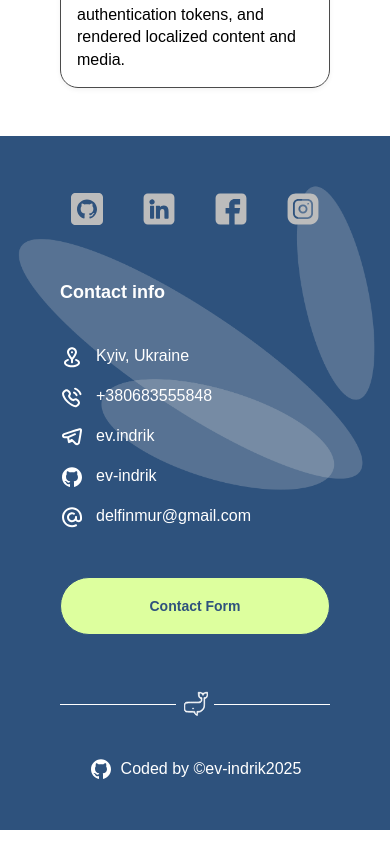
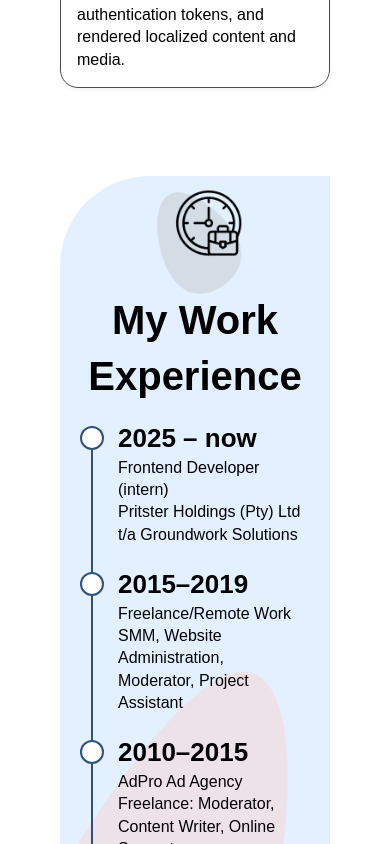
Before and after one commit to ev-indrik/my-portfolio, a React (Vite) app: page /about in a window 390 px wide. Shown: the part 4120-4964 px from the top of the page. Built offline with nearby package versions, Linux system fonts and the light colour scheme.

Commit message:
feat: add WorkExperience to mobile screens' resolution

```diff
--- a/src/pages/about/About.tsx
+++ b/src/pages/about/About.tsx
@@ -15,7 +15,6 @@ import {onPdfClick} from "@/components/download-pfd-btn/DownloadPdfBtn";
 import useIsMobile from "@/hook/useIsMobile";
 import useBreakpoint from "antd/es/grid/hooks/useBreakpoint";
 import WebsiteDivider from "@/components/website-divider/WebsiteDivider";
-// import SoonForMobile from "@/components/soon-for-mobile/SoonForMobile";
 
 const sectionData = heroSectionContent['about'];
 const sectionDataExperience = heroSectionContent['experience'];
@@ -46,7 +45,7 @@ const About: FC = () => {
                 </div>
                 }
                 <HardSkills/>
-                {/*<SoonForMobile/>*/}
+                <WorkExperience/>
             </>
         ) : (
             <>
@@ -58,12 +57,12 @@ const About: FC = () => {
                     onClick={onProjectsClick}
                     bgImg={{
                         image: bgImg,
-                        desktop: {width: '86%', right: '-225px'}
-
+                        desktop: {width: '86%', right: '-175px', top: '-40px'},
+                        mobile: {width: '100%', bottom: 80, right: 0}
                     }}
                 />
                 <HardSkills/>
-                {!(xxl || xl || lg) && <WebsiteDivider/>}
+                {!(xxl || xl || lg) && <div className={'container'} style={{marginTop: -60, marginBottom: -40}}> </div>}
                 <WorkExperience/>
                 <HeroSection
                     // spanNumber={9}
--- a/src/pages/about/sections/work-experience/WorkExperience.scss
+++ b/src/pages/about/sections/work-experience/WorkExperience.scss
@@ -1,3 +1,5 @@
+@use '../../../../abstracts/mixins';
+
 .work-experience-wrapper {
   width: 100%;
   min-height: 100vh;
@@ -10,6 +12,15 @@
     border-top-left-radius: 90px;
     padding-top: 40px;
     padding-bottom: 70px;
+    overflow: hidden;
+
+    @include mixins.xs-max {
+      padding: 0 16px 16px;
+    }
+
+    @media (max-width: 410px) {
+      padding: 0 8px 8px;
+    }
 
     .bg-img-wrapper {
       position: absolute;
--- a/src/pages/about/sections/work-experience/WorkExperience.tsx
+++ b/src/pages/about/sections/work-experience/WorkExperience.tsx
@@ -5,6 +5,7 @@ import bgLeaves from './images/bg-leaves.png'
 import titleImg from "@/pages/about/sections/work-experience/images/clock-img.png";
 import TitleIconGroup from "@/components/title-icon-group/TitleIconGroup";
 import ExperienceCard from "@/pages/about/sections/work-experience/experience-card/ExperienceCard";
+import useBreakpoint from "antd/es/grid/hooks/useBreakpoint";
 
 
 const experienceList = [
@@ -31,6 +32,9 @@ const experienceList = [
 ];
 
 const WorkExperience: FC = () => {
+
+    const {xxl, xl, lg, md, sm} = useBreakpoint()
+
     return (
         <div className={'work-experience-wrapper'}>
             <div className={'container'}>
@@ -48,7 +52,7 @@ const WorkExperience: FC = () => {
                        {experienceList.map((item, index) => (
                            <ExperienceCard
                                key={index}
-                               isEven={index % 2 === 1}
+                               isEven={(xxl || xl || lg || md || sm) ? index % 2 === 1 : true}
                                title={item.title}
                                description={item.description}
                            />
--- a/src/pages/about/sections/work-experience/experience-card/ExperienceCard.scss
+++ b/src/pages/about/sections/work-experience/experience-card/ExperienceCard.scss
@@ -1,3 +1,6 @@
+@use '../../../../../abstracts/variables';
+@use '../../../../../abstracts/mixins';
+
 .experience-item-wrapper {
   position: relative;
   width: 100%;
@@ -16,6 +19,14 @@
     background-color: #2E527D;
     transform: translateX(-1px);
     z-index: 1;
+
+    @include mixins.xs-max {
+      left: 44px;
+    }
+
+    @media (max-width: 410px) {
+      left: 24px;
+  }
   }
 
   &::after {
@@ -29,6 +40,18 @@
     border-radius: 50%;
     border: 2px solid #2E527D;
     z-index: 3;
+
+    @include mixins.sm-max {
+      left: 48%
+    }
+
+    @include mixins.xs-max {
+      left: 31px;
+    }
+
+    @media (max-width: 410px) {
+      left: 12px;
+    }
   }
 
   &:last-child {
@@ -39,6 +62,11 @@
 
   &.even {
     justify-content: end;
+
+    @include mixins.xs-max {
+      height: unset;
+      justify-content: center;
+    }
   }
 
   .experience-content {
@@ -48,9 +76,26 @@
     width: 50%;
     padding: 0 20px 20px 100px;
 
+    @include mixins.sm-max {
+      padding: 0 20px 20px 30px;
+    }
+
     &.even-content {
       padding: 0 100px 20px 20px;
       align-items: start;
+
+      @include mixins.sm-max {
+        padding: 0 20px 20px 30px;
+      }
+
+      @include mixins.xs-max {
+        width: 100%;
+        padding: 0 20px 20px 80px;
+      }
+
+      @media (max-width: 410px) {
+        padding: 0 20px 20px 50px;
+      }
 
       .paragraph-wrapper {
         text-align: left;
```
